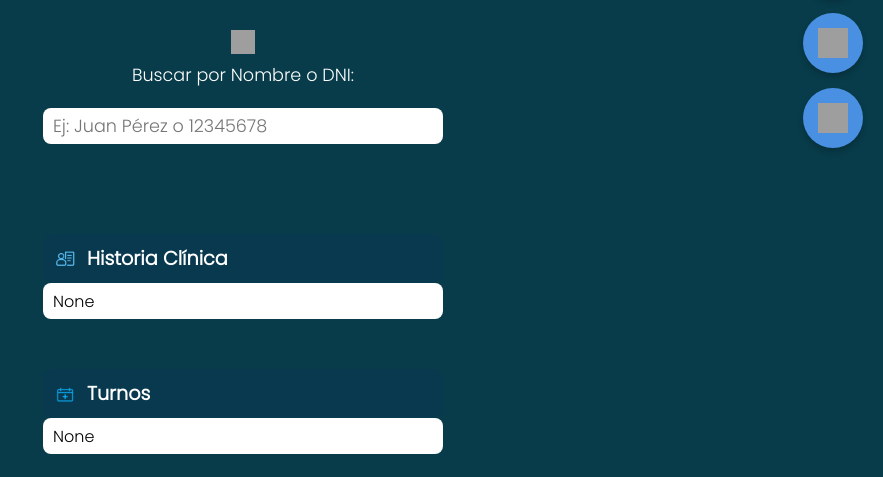
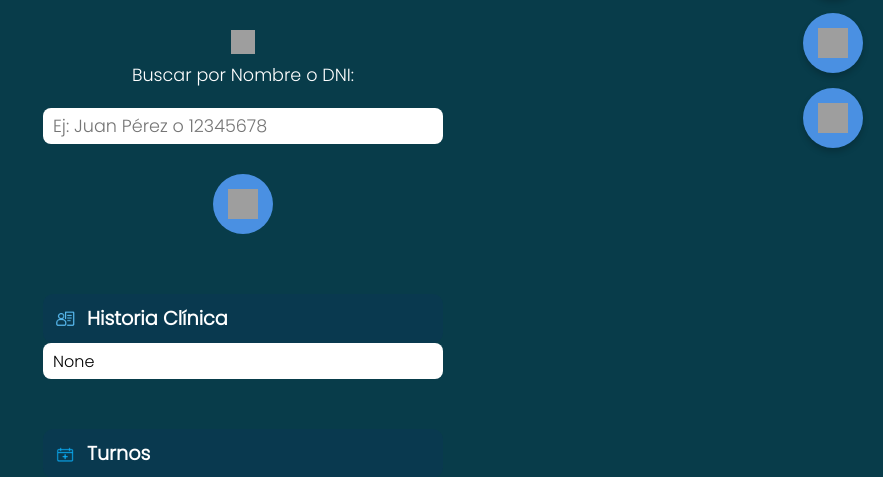
Before and after one commit to medsysbot/medisys-app-frontend, a FastAPI app: page /busqueda in a window 1280 px wide. Shown: the part 272-749 px from the top of the page, without its empty margins (397-1280 px from the left). Run offline with FastAPI, Linux system fonts and the light colour scheme; grey boxes are pictures that could not be loaded.

Commit message:
Update busqueda.html

```diff
--- a/templates/busqueda.html
+++ b/templates/busqueda.html
@@ -72,7 +72,24 @@
       color: black;
       box-sizing: border-box;
       display: block;
-      margin: 0 auto 30px auto;
+      margin: 0 auto;
+    }
+
+    .boton-buscar {
+      background-color: #4A90E2;
+      border: none;
+      border-radius: 50%;
+      width: 60px;
+      height: 60px;
+      display: flex;
+      align-items: center;
+      justify-content: center;
+      margin-top: 10px;
+    }
+
+    .boton-buscar img {
+      width: 30px;
+      height: 30px;
     }
 
     .resultado-seccion {
@@ -158,9 +175,12 @@
 
     <form class="formulario">
       <label for="busqueda">
-        <img src="static/icons/busquedas.png" alt="Buscar"> Buscar por Nombre o DNI:
+        <img src="static/icons/busqueda.png" alt="Buscar"> Buscar por Nombre o DNI:
       </label>
       <input type="search" name="busqueda" id="busqueda" placeholder="Ej: Juan Pérez o 12345678">
+      <button class="boton-buscar" title="Buscar">
+        <img src="static/icons/busqueda.png" alt="Buscar">
+      </button>
     </form>
 
     <section class="resultado-seccion">
```
